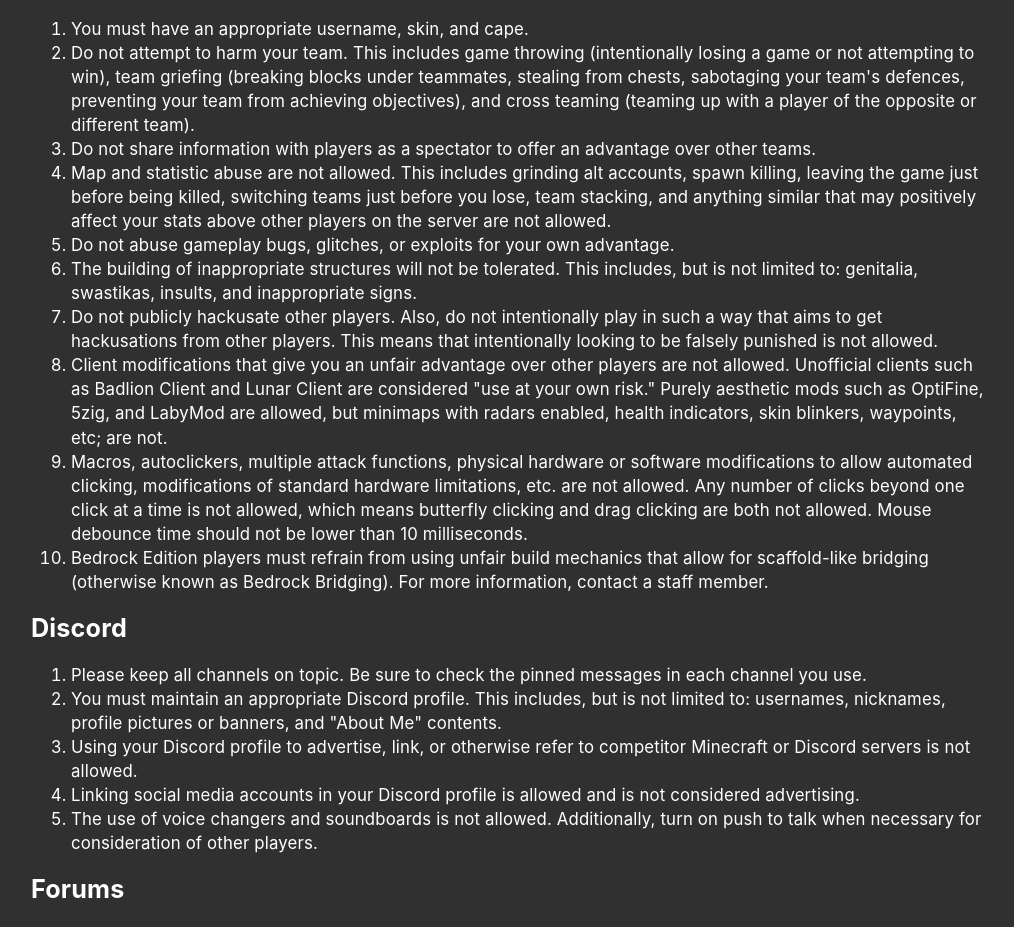
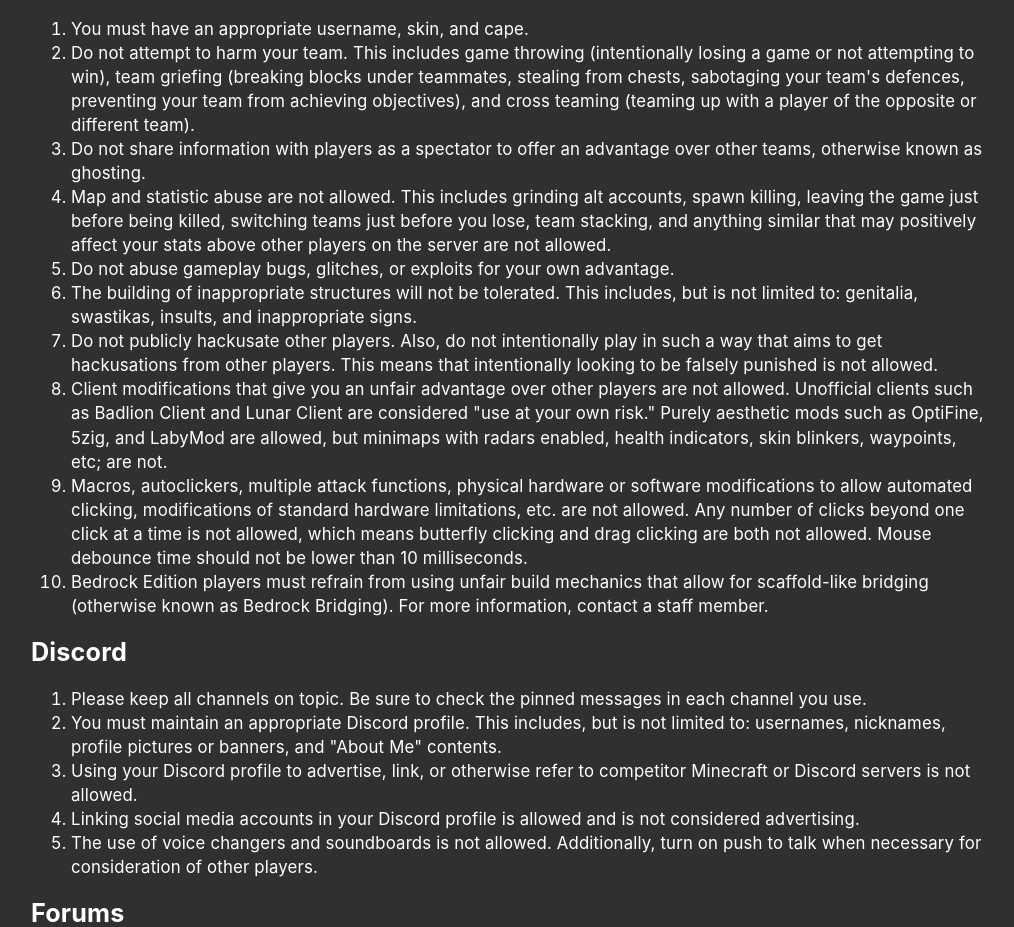
Before and after one commit to Warzone/website, a React (Create React App) app: page /rules in a window 1280 px wide. Shown: the part 1260-2187 px from the top of the page, without its empty margins (129-1143 px from the left). Built offline with nearby package versions, Linux system fonts and the light colour scheme.

Commit message:
Clarify ghosting rule

```diff
--- a/src/pages/ServerRules.js
+++ b/src/pages/ServerRules.js
@@ -130,7 +130,7 @@ class ServerRules extends Component {
 							</li>
 							<li>
 								Do not share information with players as a spectator to offer an
-								advantage over other teams.
+								advantage over other teams, otherwise known as ghosting.
 							</li>
 							<li>
 								Map and statistic abuse are not allowed. This includes grinding
```
